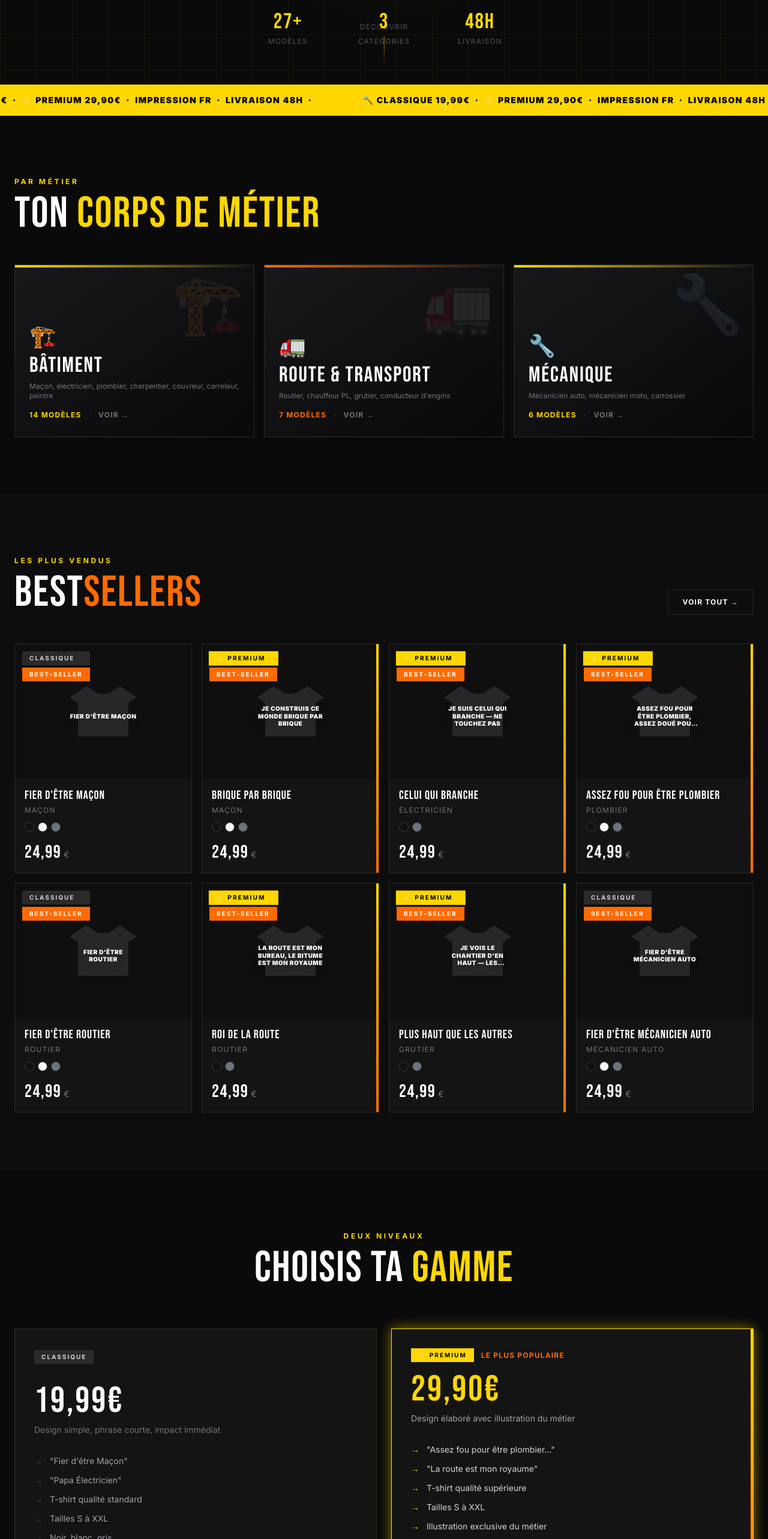
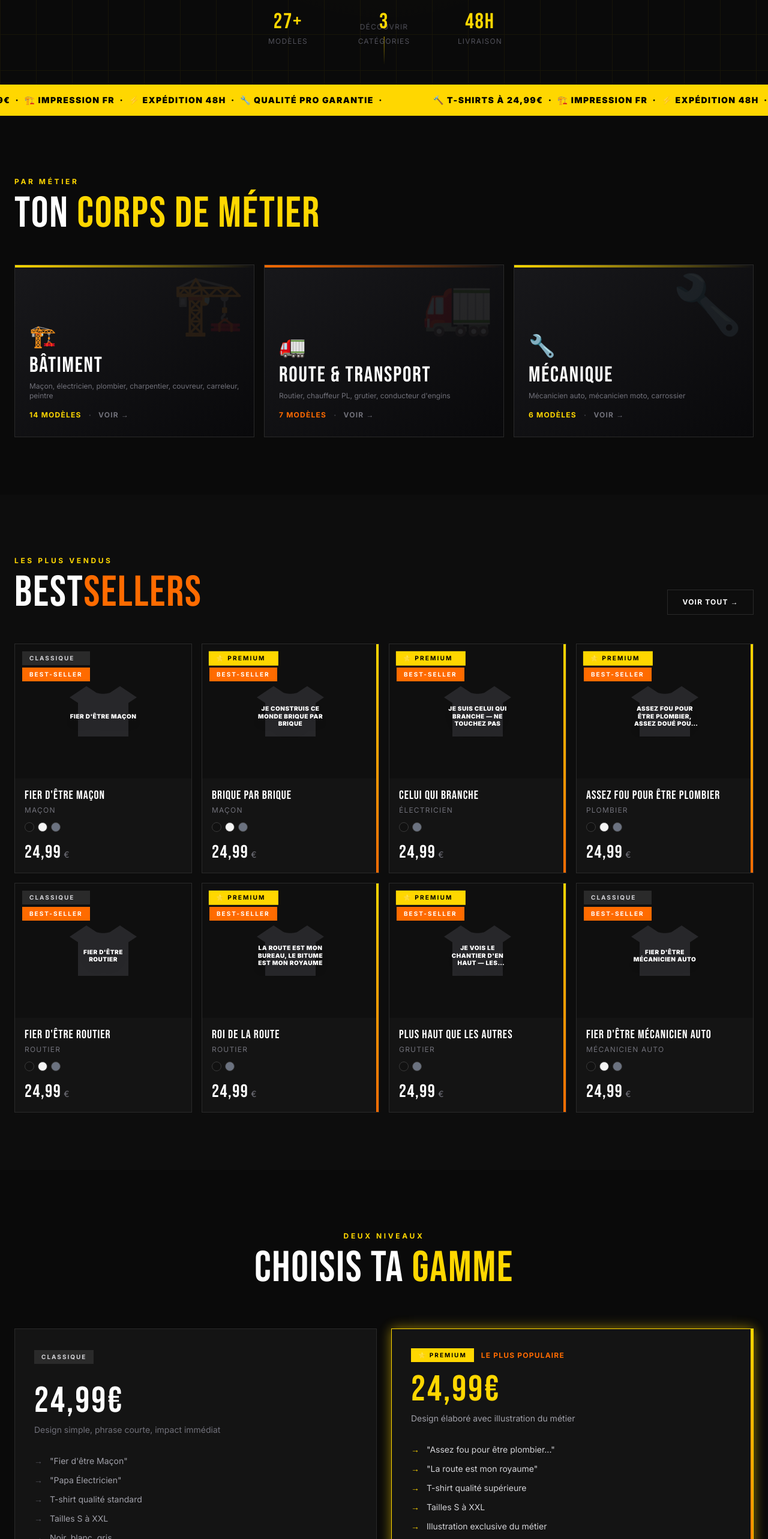
Before and after one commit to KNiclot/teeshirt, a Next.js app: page / in a window 1280 px wide. Shown: the part 843-3409 px from the top of the page at 60% size. Built offline with nearby package versions, Linux system fonts and the light colour scheme.

Commit message:
Update ticker and gamme section to show 24.99€ everywhere

```diff
--- a/app/page.tsx
+++ b/app/page.tsx
@@ -86,7 +86,7 @@ export default function Home() {
         <div className="flex animate-ticker whitespace-nowrap">
           {Array(8).fill(null).map((_, i) => (
             <span key={i} className="text-black font-black text-sm uppercase tracking-widest px-10">
-              🔨 Classique 19,99€ &nbsp;·&nbsp; ⭐ Premium 29,90€ &nbsp;·&nbsp; Impression FR &nbsp;·&nbsp; Livraison 48h &nbsp;·&nbsp;
+              🔨 T-shirts à 24,99€ &nbsp;·&nbsp; 🏗️ Impression FR &nbsp;·&nbsp; ⚡ Expédition 48h &nbsp;·&nbsp; 🔧 Qualité pro garantie &nbsp;·&nbsp;
             </span>
           ))}
         </div>
@@ -154,7 +154,7 @@ export default function Home() {
           <ScrollReveal>
             <div className="bg-[#141414] border border-[#2A2A2A] p-8 h-full">
               <span className="badge-classique mb-4 inline-block">Classique</span>
-              <div className="font-display text-6xl text-white mt-4 mb-2">19,99€</div>
+              <div className="font-display text-6xl text-white mt-4 mb-2">24,99€</div>
               <p className="text-zinc-500 text-sm mb-8">Design simple, phrase courte, impact immédiat</p>
               <ul className="space-y-3 mb-8">
                 {['"Fier d\'être Maçon"', '"Papa Électricien"', 'T-shirt qualité standard', 'Tailles S à XXL', 'Noir, blanc, gris'].map((item) => (
@@ -173,7 +173,7 @@ export default function Home() {
                 <span className="badge-premium">⭐ Premium</span>
                 <span className="text-[#FF6B00] text-xs font-bold uppercase tracking-widest">Le plus populaire</span>
               </div>
-              <div className="font-display text-6xl text-[#FFD700] mt-4 mb-2">29,90€</div>
+              <div className="font-display text-6xl text-[#FFD700] mt-4 mb-2">24,99€</div>
               <p className="text-zinc-400 text-sm mb-8">Design élaboré avec illustration du métier</p>
               <ul className="space-y-3 mb-8">
                 {['"Assez fou pour être plombier..."', '"La route est mon royaume"', 'T-shirt qualité supérieure', 'Tailles S à XXL', 'Illustration exclusive du métier'].map((item) => (
```
